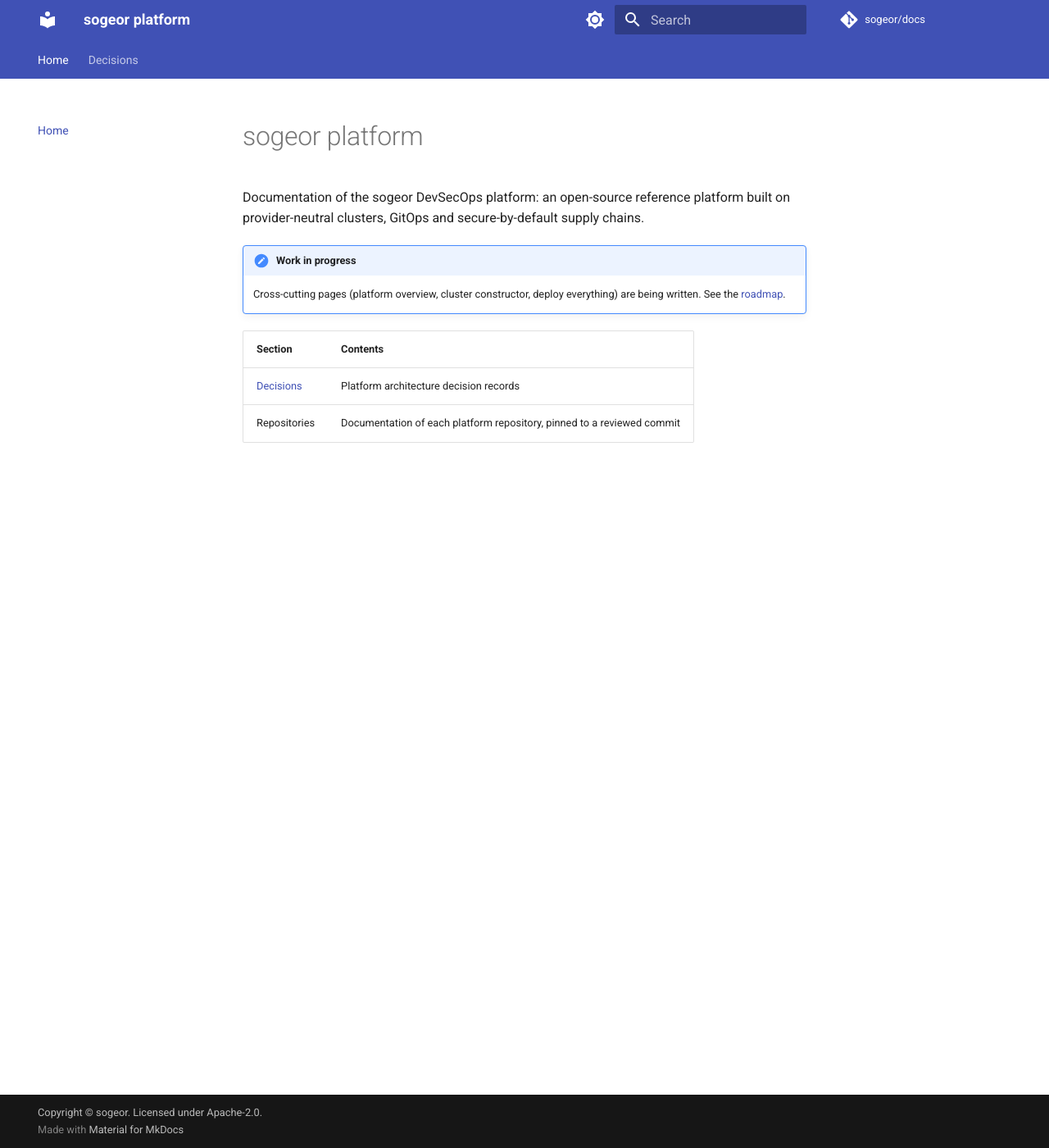
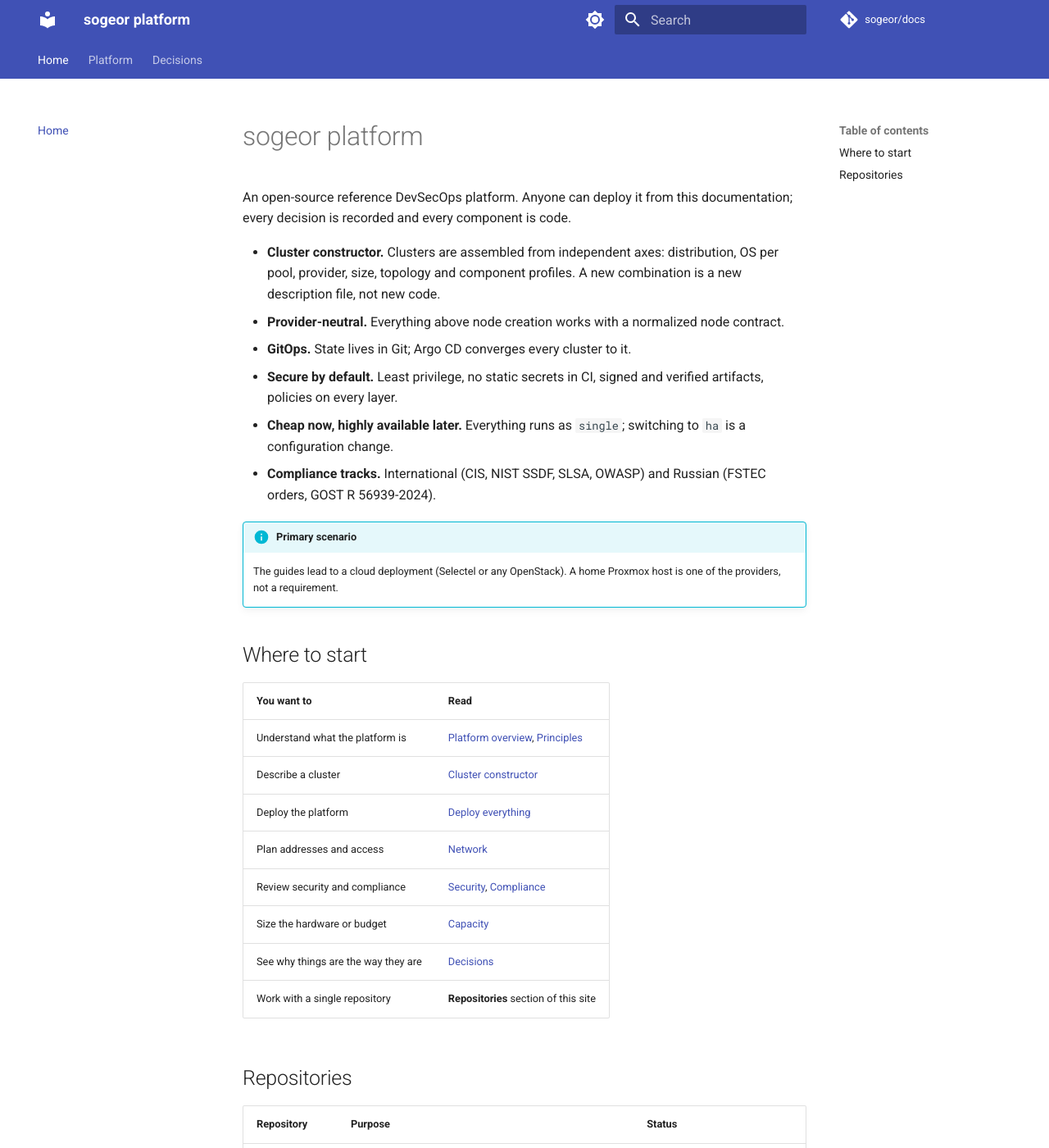
Before and after one commit to sogeor/docs, an MkDocs documentation site: the page built from docs/index.md, in a window 1280 px wide and 1400 px high. Shown: the whole window at 82% size. Built offline with MkDocs 1.6.1 and Material for MkDocs 9.7.7, drawn with Linux system fonts in a browser that asks for light colours; comment, search, counter and statistics services are not loaded; some of the changed text lies outside the part shown.

Commit message:
docs: add cross-cutting platform pages (#2)

```diff
--- a/docs/index.md
+++ b/docs/index.md
@@ -1,13 +1,48 @@
 # sogeor platform
 
-Documentation of the sogeor DevSecOps platform: an open-source reference platform built on provider-neutral
-clusters, GitOps and secure-by-default supply chains.
+An open-source reference DevSecOps platform. Anyone can deploy it from this documentation; every decision is
+recorded and every component is code.
 
-!!! note "Work in progress"
-    Cross-cutting pages (platform overview, cluster constructor, deploy everything) are being written.
-    See the [roadmap](https://github.com/sogeor/docs/blob/master/ROADMAP.md).
+- **Cluster constructor.** Clusters are assembled from independent axes: distribution, OS per pool, provider,
+  size, topology and component profiles. A new combination is a new description file, not new code.
+- **Provider-neutral.** Everything above node creation works with a normalized node contract.
+- **GitOps.** State lives in Git; Argo CD converges every cluster to it.
+- **Secure by default.** Least privilege, no static secrets in CI, signed and verified artifacts, policies on every layer.
+- **Cheap now, highly available later.** Everything runs as `single`; switching to `ha` is a configuration change.
+- **Compliance tracks.** International (CIS, NIST SSDF, SLSA, OWASP) and Russian (FSTEC orders, GOST R 56939-2024).
 
-| Section | Contents |
+!!! info "Primary scenario"
+    The guides lead to a cloud deployment (Selectel or any OpenStack). A home Proxmox host is one of the
+    providers, not a requirement.
+
+## Where to start
+
+| You want to | Read |
 |---|---|
-| [Decisions](adr/index.md) | Platform architecture decision records |
-| Repositories | Documentation of each platform repository, pinned to a reviewed commit |
+| Understand what the platform is | [Platform overview](platform-overview.md), [Principles](principles.md) |
+| Describe a cluster | [Cluster constructor](constructor.md) |
+| Deploy the platform | [Deploy everything](deploy-everything.md) |
+| Plan addresses and access | [Network](network.md) |
+| Review security and compliance | [Security](security.md), [Compliance](compliance.md) |
+| Size the hardware or budget | [Capacity](capacity.md) |
+| See why things are the way they are | [Decisions](adr/index.md) |
+| Work with a single repository | **Repositories** section of this site |
+
+## Repositories
+
+| Repository | Purpose | Status |
+|---|---|---|
+| [`.github`](https://github.com/sogeor/.github) | Organization profile, community health files | ready |
+| [`docs`](https://github.com/sogeor/docs) | This site: cross-cutting pages, ADRs, runbooks | in progress |
+| `bootstrap` | Layer 0: hypervisor, cloud accounts, buckets, SOPS/age | planned |
+| `workflows` | Reusable GitHub Actions workflows | planned |
+| [`images`](https://github.com/sogeor/images) | VM images for every (OS, provider) pair | ready (Ubuntu 24.04 on Proxmox) |
+| `modules` | OpenTofu modules, cluster description schema, CAPI generator | planned |
+| `management` | External loop: `edge`, `mgmt`, DNS, Cloudflare | planned |
+| `platform` | GitOps for all clusters | planned |
+| `ansible` | OS, distribution and hardening roles | planned |
+| `ci-templates` | GitLab CI templates | planned |
+| `charts` | Helm chart `service` | planned |
+| `store` | Online store, the reference workload | planned |
+| `policies` | Kyverno, Falco, Tetragon, Sigma, Semgrep, Conftest | planned |
+| `compliance` | Control matrix, mappings, BDU enrichment | planned |
--- a/mkdocs.yml
+++ b/mkdocs.yml
@@ -55,6 +55,15 @@ markdown_extensions:
 
 nav:
   - Home: index.md
+  - Platform:
+      - Overview: platform-overview.md
+      - Principles: principles.md
+      - Cluster constructor: constructor.md
+      - Deploy everything: deploy-everything.md
+      - Network: network.md
+      - Security: security.md
+      - Compliance: compliance.md
+      - Capacity: capacity.md
   - Decisions:
       - adr/index.md
       - "0001 Aggregate repository docs via CI copy": adr/0001-aggregate-repository-docs-via-ci-copy.md
```
Also changed, not shown: CHANGELOG.md (+1 -0 lines), README.md (+12 -1 lines), docs/capacity.md (added, +36 -0 lines), docs/compliance.md (added, +43 -0 lines), docs/constructor.md (added, +177 -0 lines), docs/deploy-everything.md (added, +85 -0 lines), docs/network.md (added, +83 -0 lines), docs/platform-overview.md (added, +95 -0 lines), docs/principles.md (added, +37 -0 lines), docs/security.md (added, +79 -0 lines).
